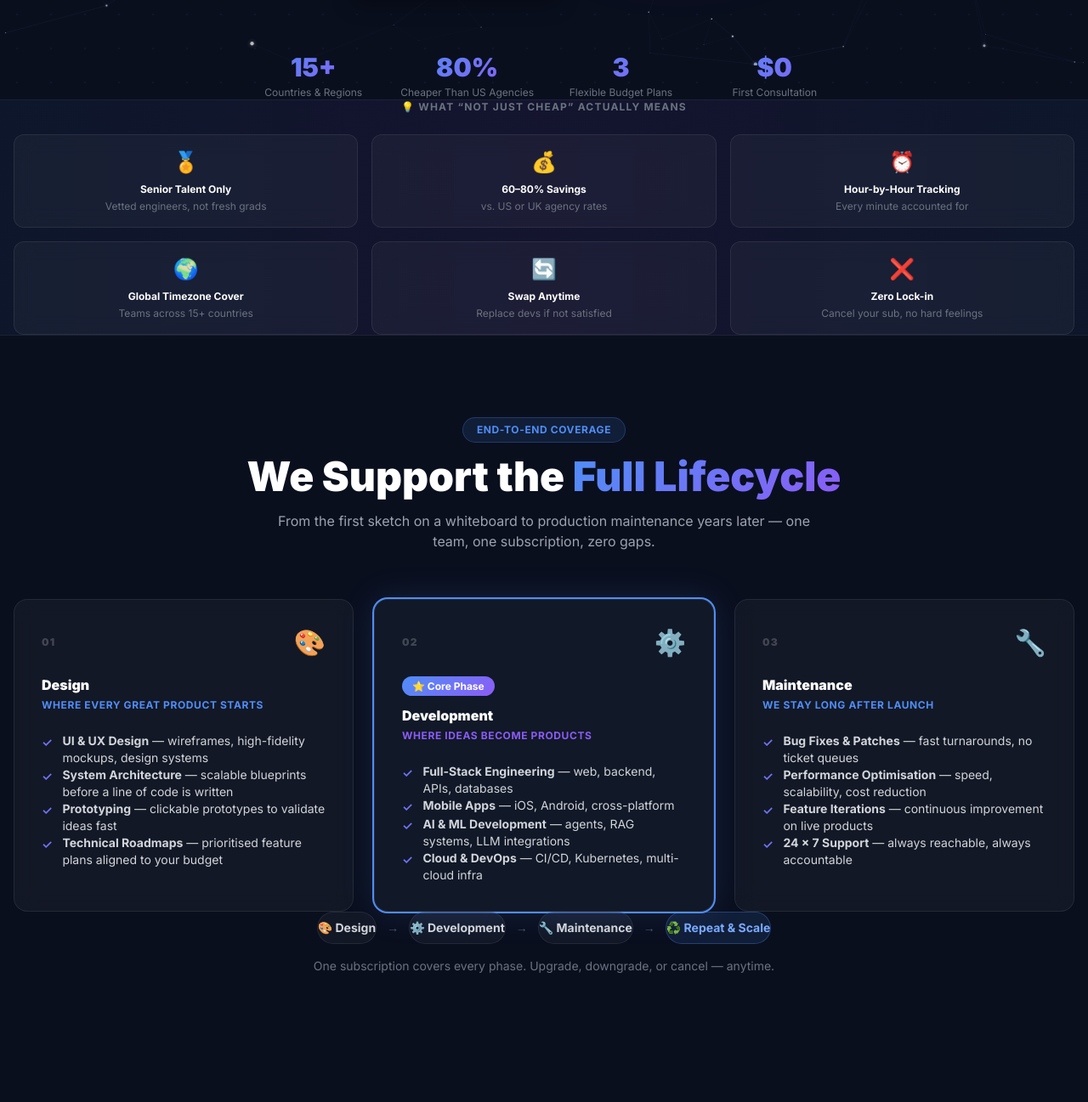
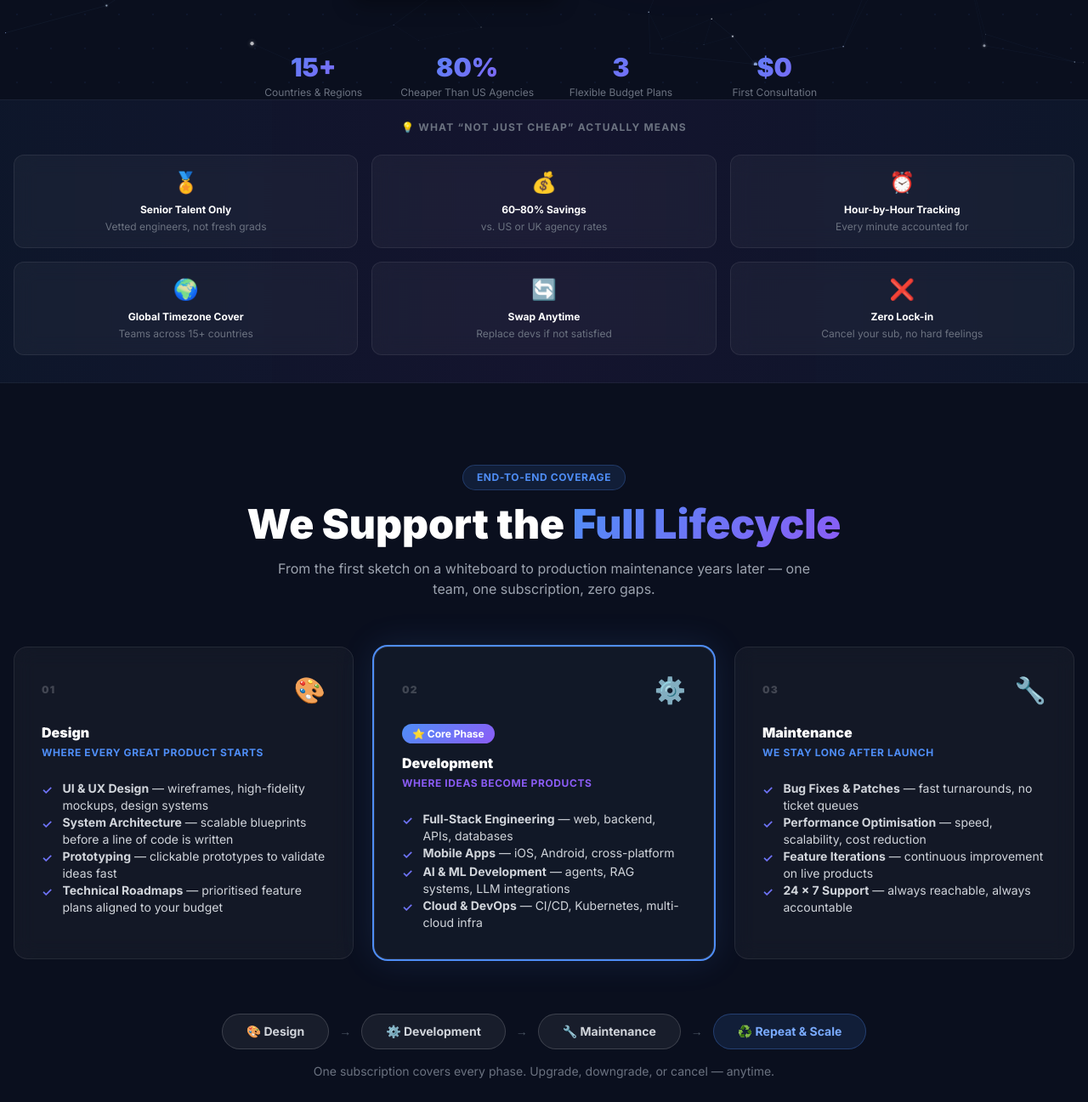
Before and after one commit to mapurvkumarsingh/purics-ai, a website: page index.html in a window 1280 px wide. Shown: the part 723-2020 px from the top of the page at 85% size. Drawn offline with Linux system fonts and the light colour scheme.

Commit message:
changes to index file

```diff
--- a/index.html
+++ b/index.html
@@ -566,10 +566,10 @@
   </section>
 
   <!-- QUALITY TRUST STRIP -->
-  <section aria-label="Quality promise" class="py-10 px-4" style="background:linear-gradient(90deg,rgba(79,142,247,0.06),rgba(139,92,246,0.08),rgba(79,142,247,0.06));border-top:1px solid rgba(255,255,255,0.05);border-bottom:1px solid rgba(255,255,255,0.05);">
-    <div class="max-w-6xl mx-auto">
-      <p class="text-center text-xs font-bold uppercase tracking-widest text-gray-500 mb-6">&#x1F4A1; What &ldquo;Not Just Cheap&rdquo; Actually Means</p>
-      <div class="grid grid-cols-2 sm:grid-cols-3 lg:grid-cols-6 gap-4 text-center items-stretch">
+  <section aria-label="Quality promise" class="py-8 px-4 min-h-[420px] flex items-center" style="background:linear-gradient(90deg,rgba(79,142,247,0.06),rgba(139,92,246,0.08),rgba(79,142,247,0.06));border-top:1px solid rgba(255,255,255,0.05);border-bottom:1px solid rgba(255,255,255,0.05);">
+    <div class="max-w-6xl mx-auto w-full">
+      <p class="text-center text-xs font-bold uppercase tracking-widest text-gray-500 mb-6" style="padding-top:24px;">&#x1F4A1; What &ldquo;Not Just Cheap&rdquo; Actually Means</p>
+      <div class="grid grid-cols-2 sm:grid-cols-3 lg:grid-cols-6 gap-4 text-center items-stretch" style="padding-bottom:32px;">
         <div class="glass rounded-xl p-4 flex flex-col items-center">
           <div class="text-2xl mb-2">🏅</div>
           <div class="text-xs font-bold text-white mb-1">Senior Talent Only</div>
@@ -707,14 +707,14 @@
       </div><!-- /grid -->
 
       <!-- Bottom flow strip -->
-      <div class="mt-12 flex flex-wrap justify-center items-center gap-3 text-sm font-semibold">
-        <span class="glass px-5 py-2 rounded-full text-gray-300">&#x1F3A8; Design</span>
+      <div class="mt-16 px-4 flex flex-wrap justify-center items-center gap-3 text-sm font-semibold">
+        <span class="inline-flex items-center text-gray-300" style="padding:10px 28px;border-radius:999px;background:rgba(255,255,255,0.06);border:1px solid rgba(255,255,255,0.16);">&#x1F3A8; Design</span>
         <span class="text-gray-600">&rarr;</span>
-        <span class="glass px-5 py-2 rounded-full text-gray-300">&#x2699;&#xFE0F; Development</span>
+        <span class="inline-flex items-center text-gray-300" style="padding:10px 28px;border-radius:999px;background:rgba(255,255,255,0.06);border:1px solid rgba(255,255,255,0.16);">&#x2699;&#xFE0F; Development</span>
         <span class="text-gray-600">&rarr;</span>
-        <span class="glass px-5 py-2 rounded-full text-gray-300">&#x1F527; Maintenance</span>
+        <span class="inline-flex items-center text-gray-300" style="padding:10px 28px;border-radius:999px;background:rgba(255,255,255,0.06);border:1px solid rgba(255,255,255,0.16);">&#x1F527; Maintenance</span>
         <span class="text-gray-600">&rarr;</span>
-        <span class="px-5 py-2 rounded-full font-bold" style="background:rgba(79,142,247,0.12);border:1px solid rgba(79,142,247,0.3);color:#7AABFF;">&#x267B;&#xFE0F; Repeat &amp; Scale</span>
+        <span class="inline-flex items-center font-bold" style="padding:10px 28px;border-radius:999px;background:rgba(79,142,247,0.12);border:1px solid rgba(79,142,247,0.3);color:#7AABFF;">&#x267B;&#xFE0F; Repeat &amp; Scale</span>
       </div>
       <p class="text-center text-gray-500 text-sm mt-4">One subscription covers every phase. Upgrade, downgrade, or cancel &mdash; anytime.</p>
 
```
